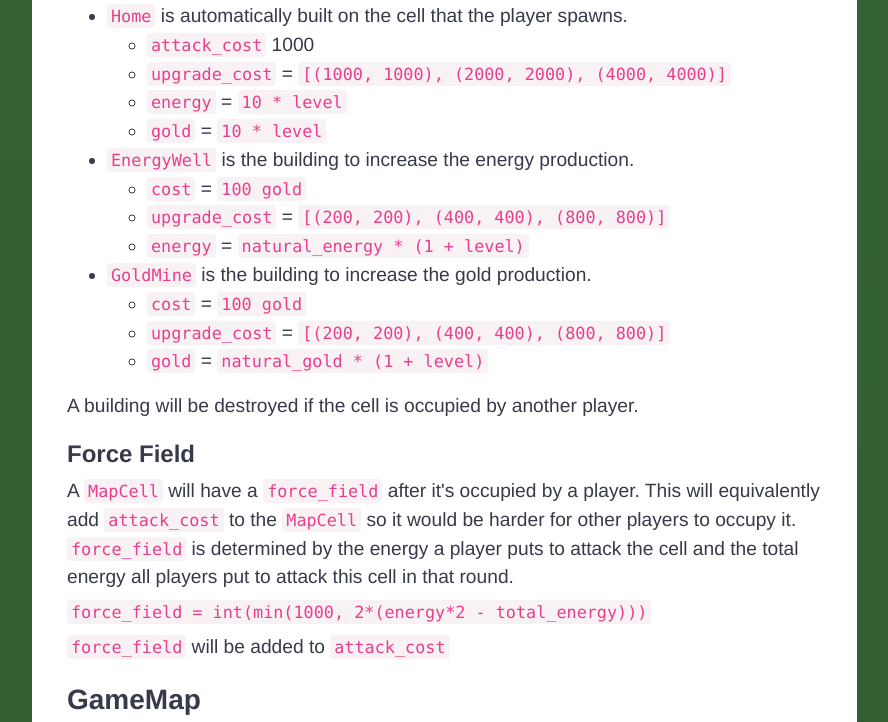
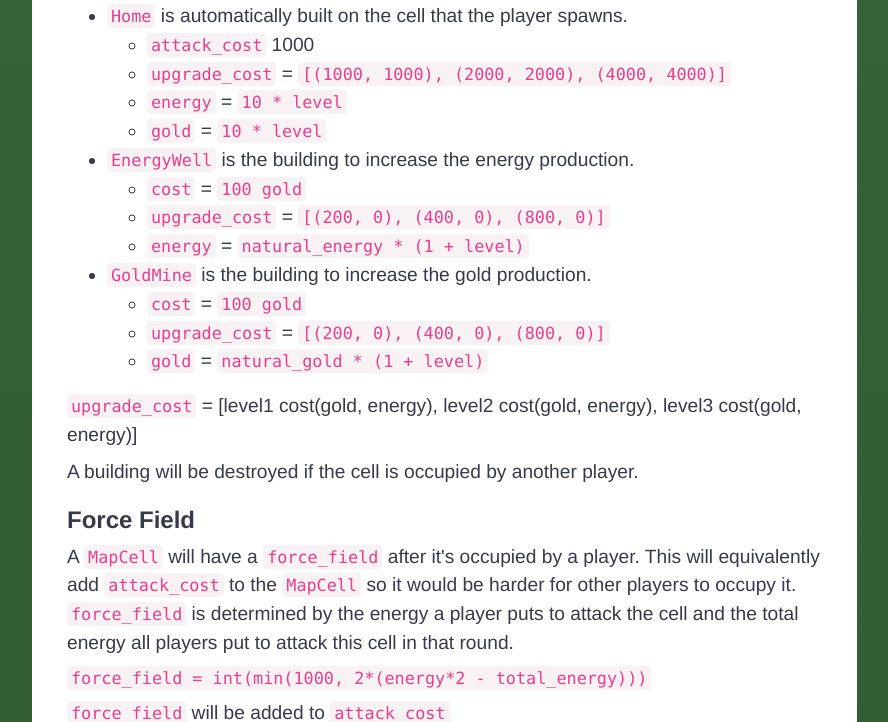
Before and after one commit to gaogaotiantian/ColorFightIIServer, a Python web app: template web/templates/game_rules.html in a window 1280 px wide. Shown: the part 3996-4718 px from the top of the page, without its empty margins (338-1226 px from the left). Run offline with Jinja, Linux system fonts and the light colour scheme; the template is opened without the code that fills it, so the values that code supplies are empty; some libraries are stand-ins or nearby versions.

Commit message:
Update gamerules page

```diff
--- a/web/templates/game_rules_raw.html
+++ b/web/templates/game_rules_raw.html
@@ -140,17 +140,18 @@ cell provides. </p>
 </li>
 <li><code>EnergyWell</code> is the building to increase the energy production.<ul>
 <li><code>cost</code> = <code>100 gold</code></li>
-<li><code>upgrade_cost</code> = <code>[(200, 200), (400, 400), (800, 800)]</code></li>
+<li><code>upgrade_cost</code> = <code>[(200, 0), (400, 0), (800, 0)]</code></li>
 <li><code>energy</code> = <code>natural_energy * (1 + level)</code></li>
 </ul>
 </li>
 <li><code>GoldMine</code> is the building to increase the gold production.<ul>
 <li><code>cost</code> = <code>100 gold</code></li>
-<li><code>upgrade_cost</code> =  <code>[(200, 200), (400, 400), (800, 800)]</code></li>
+<li><code>upgrade_cost</code> =  <code>[(200, 0), (400, 0), (800, 0)]</code></li>
 <li><code>gold</code> = <code>natural_gold * (1 + level)</code> </li>
 </ul>
 </li>
 </ul>
+<p><code>upgrade_cost</code> = [level1 cost(gold, energy), level2 cost(gold, energy), level3 cost(gold, energy)]</p>
 <p>A building will be destroyed if the cell is occupied by another player.</p>
 <h4>Force Field</h4>
 <p>A <code>MapCell</code> will have a <code>force_field</code> after it's occupied by a player.
```
